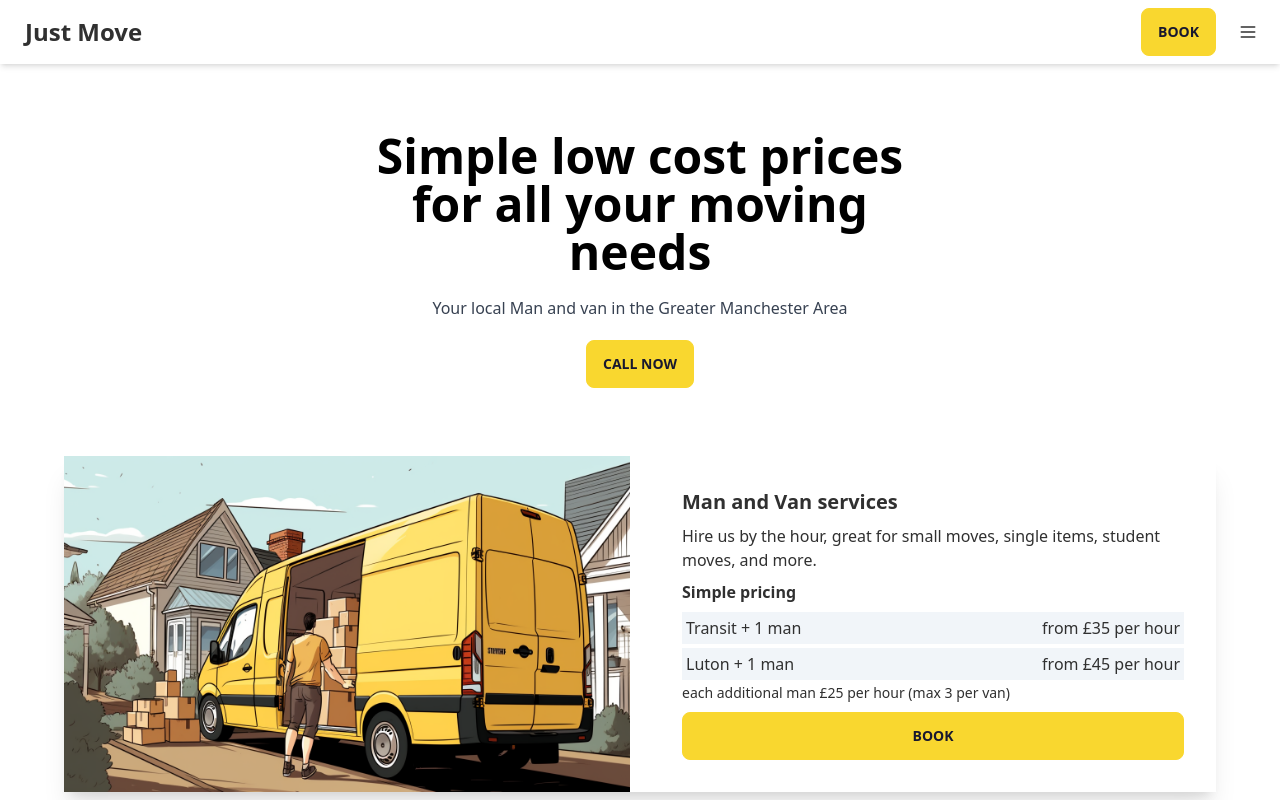
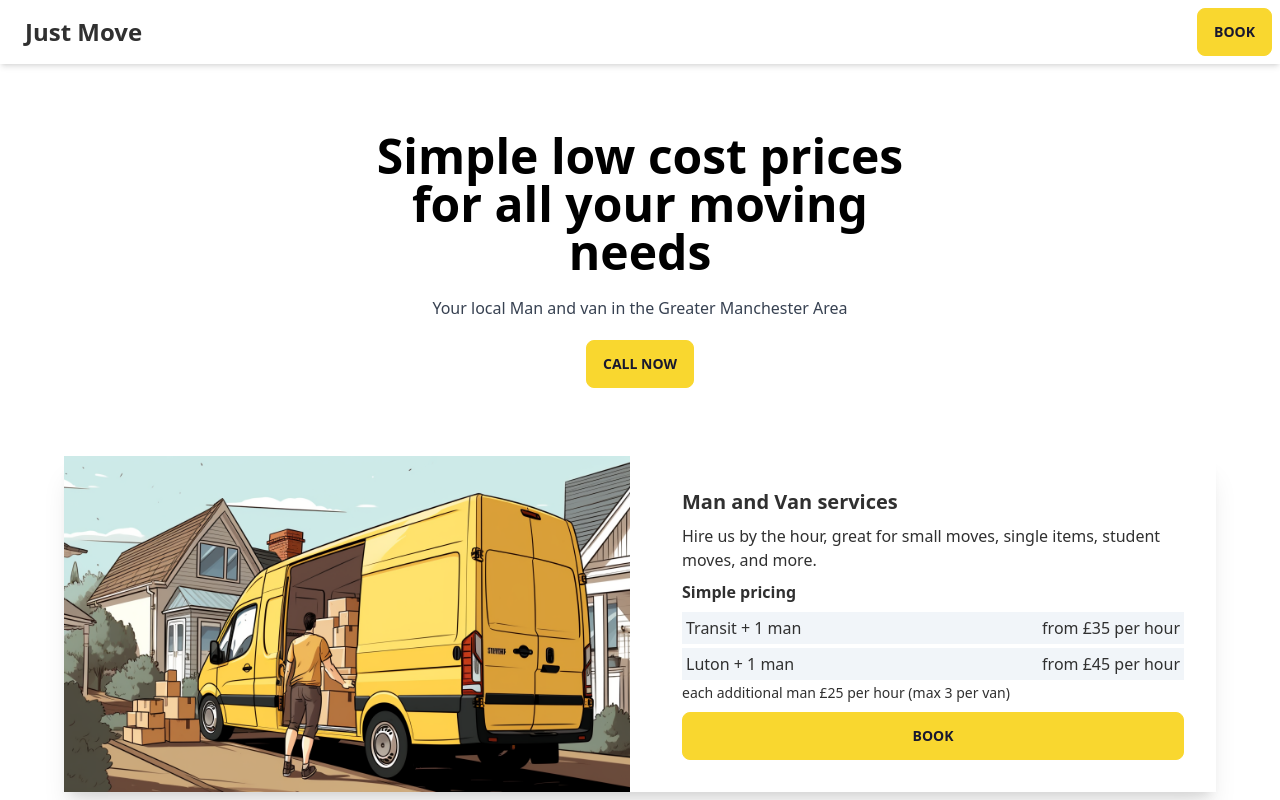
Before and after one commit to cloud1mediaLtd/mcrmanandvan, an Astro site: page / in a window 1280 px wide. Shown: the top 800 px of the page. Built offline with nearby package versions, Linux system fonts and the light colour scheme; Astro itself is replaced by a stand-in of ours.

Commit message:
hide btn nav

```diff
--- a/src/components/nav.astro
+++ b/src/components/nav.astro
@@ -44,7 +44,7 @@ import BookingForm from "./solid/bookingform";
       </div>
     </div>
 
-    <button class="btn btn-square btn-ghost">
+    <button class="hidden btn btn-square btn-ghost">
       <svg
         xmlns="http://www.w3.org/2000/svg"
         fill="none"
```
